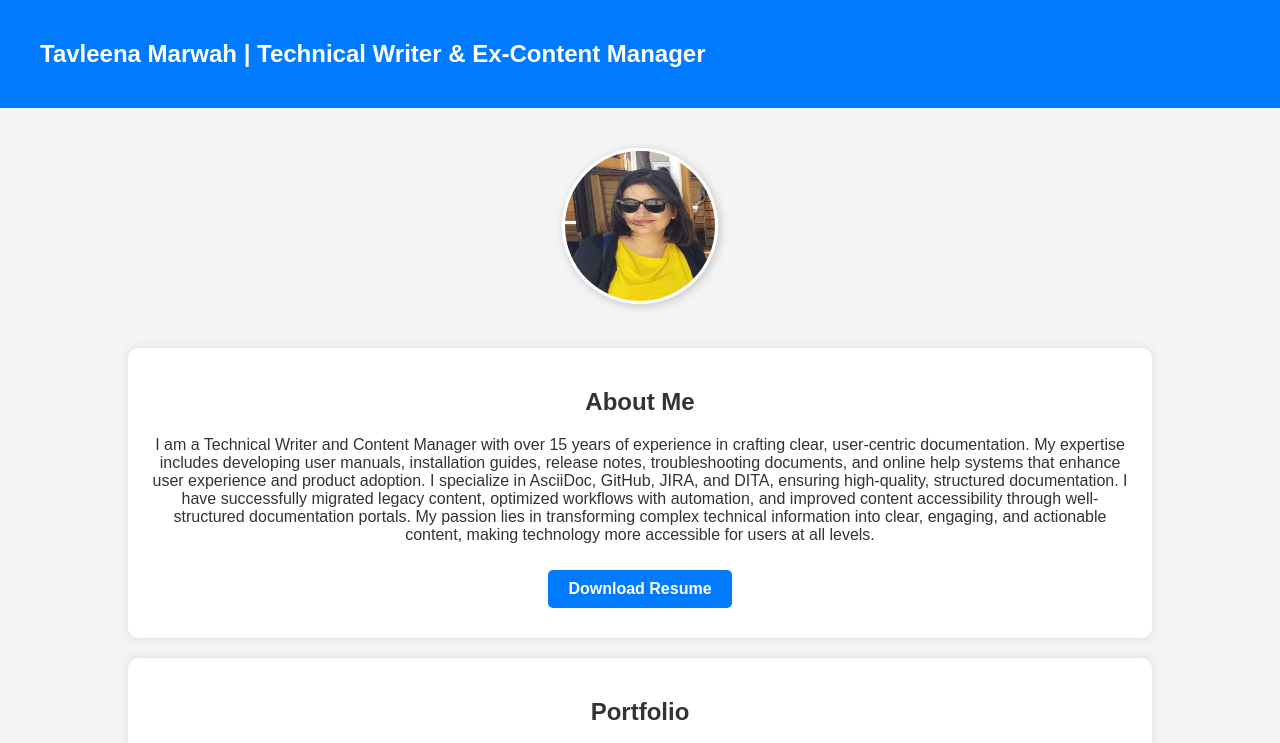
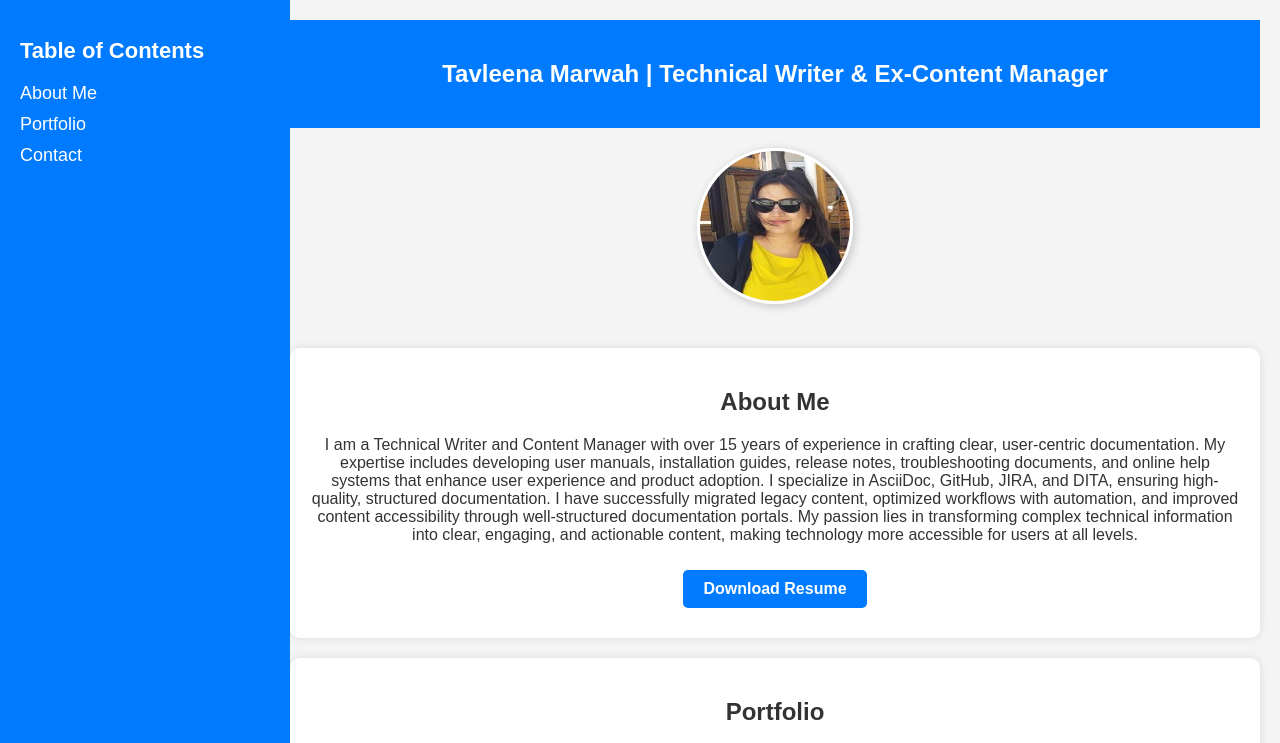
Before and after one commit to tavzwriter/tavzwriter.github.io, a plain HTML site: page index.html in a window 1280 px wide. Shown: the top 743 px of the page. Drawn offline with Linux system fonts and the light colour scheme.

Commit message:
Update index.html

```diff
--- a/index.html
+++ b/index.html
@@ -11,10 +11,39 @@
             padding: 0;
             background-color: #f4f4f4;
             color: #333;
+            display: flex;
+        }
+        .sidebar {
+            width: 250px;
+            background: #007BFF;
+            color: white;
+            padding: 20px;
+            position: fixed;
+            top: 0;
+            bottom: 0;
+            left: 0;
+        }
+        .sidebar h2 {
+            font-size: 22px;
+        }
+        .sidebar ul {
+            padding: 0;
+            list-style-type: none;
+        }
+        .sidebar ul li {
+            margin: 10px 0;
+        }
+        .sidebar ul li a {
+            color: white;
+            text-decoration: none;
+            font-size: 18px;
+        }
+        .sidebar ul li a:hover {
+            color: #ffe600;
         }
         .container {
+            margin-left: 270px; /* Add space for the sidebar */
             width: 80%;
-            margin: auto;
             padding: 20px;
             text-align: center;
         }
@@ -66,20 +95,30 @@
             text-align: center;
         }
         .portfolio-item img {
-            width: 100%;
+            width: 80%; /* Reduce image size */
+            max-width: 200px; /* Set a max width for the images */
             border-radius: 5px;
         }
     </style>
 </head>
 <body>
-    <header>
-        Tavleena Marwah | Technical Writer & Ex-Content Manager
-    </header>
+    <div class="sidebar">
+        <h2>Table of Contents</h2>
+        <ul>
+            <li><a href="#about">About Me</a></li>
+            <li><a href="#portfolio">Portfolio</a></li>
+            <li><a href="#contact">Contact</a></li>
+        </ul>
+    </div>
 
     <div class="container">
+        <header>
+            Tavleena Marwah | Technical Writer & Ex-Content Manager
+        </header>
+
         <img src="profile.jpeg" alt="Tavleena Marwah" class="profile-pic">
 
-        <div class="section">
+        <div class="section" id="about">
             <h2>About Me</h2>
             <p>I am a Technical Writer and Content Manager with over 15 years of experience in crafting clear, user-centric documentation.
       My expertise includes developing user manuals, installation guides, release notes, troubleshooting documents, and online help systems that enhance user experience and product adoption.
@@ -87,13 +126,11 @@
       I specialize in AsciiDoc, GitHub, JIRA, and DITA, ensuring high-quality, structured documentation.
       I have successfully migrated legacy content, optimized workflows with automation, and improved content accessibility through well-structured documentation portals.
 
-My passion lies in transforming complex technical information into clear, engaging, and actionable content, making technology more accessible for users at all levels.
-
-    </p>
+      My passion lies in transforming complex technical information into clear, engaging, and actionable content, making technology more accessible for users at all levels.</p>
             <a href="Tavleena_Marwah.pdf" class="btn" download>Download Resume</a>
         </div>
 
-        <div class="section">
+        <div class="section" id="portfolio">
             <h2>Portfolio</h2>
             <div class="portfolio">
                 <div class="portfolio-item">
@@ -112,16 +149,14 @@ My passion lies in transforming complex technical information into clear, engagi
                     <img src="convert_icon.jpeg" alt="How to convert documentation from DITA to AsciiDoc">
                     <p><a href="Converting_Documentation_from_DITA_to_AsciiDoc.html">How to convert documentation from DITA to AsciiDoc</a></p>
                 </div>
-                                <div class="portfolio-item">
+                <div class="portfolio-item">
                     <img src="icon.png" alt="API Documentation">
                     <p><a href="#">API Documentation for XYZ calls</a></p>
                 </div>
             </div>
         </div>
 
-
-
-        <div class="section">
+        <div class="section" id="contact">
             <h2>Contact</h2>
             <a href="mailto:tavz.writer@gmail.com" class="btn">Email Me</a>
             <a href="https://www.linkedin.com/in/tavleena-marwah-5603592/" class="btn">LinkedIn</a>
```
